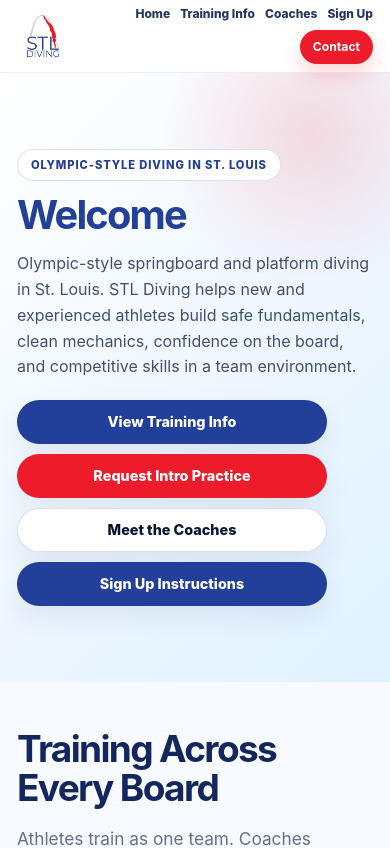
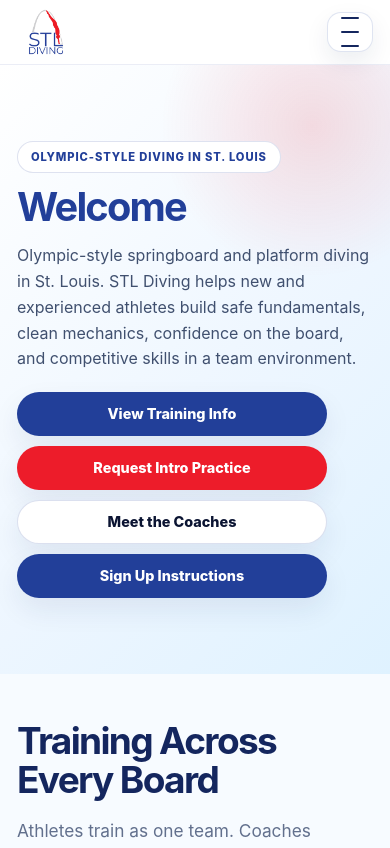
Before and after one commit to PeterLucido/STL_DIVING, a Next.js app: page / in a window 390 px wide. Shown: the top 848 px of the page. Built offline with nearby package versions, Linux system fonts and the light colour scheme.

Commit message:
Add expandable mobile header

```diff
--- a/components/Header.tsx
+++ b/components/Header.tsx
@@ -1,12 +1,27 @@
+import { useState } from "react";
+
 export default function Header() {
+  const [menuOpen, setMenuOpen] = useState(false);
+
   return (
     <header className="topbar">
       <div className="wrap nav">
         <a className="brand" href="/">
           <img alt="STL Diving logo" src="/assets/stl-diving-logo-transparent.png" />
         </a>
-        <a className="mobile-contact cta" href="/contact">Contact</a>
-        <nav className="navlinks">
+        <button
+          aria-controls="site-navigation"
+          aria-expanded={menuOpen}
+          aria-label={menuOpen ? "Close navigation menu" : "Open navigation menu"}
+          className="menu-toggle"
+          onClick={() => setMenuOpen((isOpen) => !isOpen)}
+          type="button"
+        >
+          <span></span>
+          <span></span>
+          <span></span>
+        </button>
+        <nav className={`navlinks${menuOpen ? " is-open" : ""}`} id="site-navigation">
           <a href="/">Home</a>
           <a href="/programs">Training Info</a>
           <a href="/coaches">Coaches</a>
--- a/styles/globals.css
+++ b/styles/globals.css
@@ -177,6 +177,23 @@
 .hero .stat:has(strong:only-child) strong{font-size:clamp(1.28rem,1.8vw,1.72rem)}
 @media(max-width:980px){.hero .hero-card{justify-self:stretch;max-width:none}.hero .logo-panel{min-height:300px}}
 
+/* Expandable mobile header */
+.menu-toggle{display:none}
+@media(max-width:640px){
+  .topbar{background:rgba(255,255,255,.96)!important}
+  .nav{display:grid!important;grid-template-columns:auto auto!important;grid-template-rows:auto auto!important;align-items:center!important;gap:0 14px!important;min-height:0!important;padding:9px 0!important}
+  .brand{grid-column:1!important;grid-row:1!important}
+  .brand img{width:58px!important;height:46px!important}
+  .mobile-contact{display:none!important}
+  .menu-toggle{grid-column:2!important;grid-row:1!important;justify-self:end;display:inline-grid!important;place-items:center;gap:4px;width:46px;height:40px;border:1px solid rgba(34,63,153,.14);border-radius:14px;background:#fff;box-shadow:0 10px 24px rgba(13,32,77,.08);padding:0;cursor:pointer}
+  .menu-toggle span{display:block;width:18px;height:2px;border-radius:999px;background:var(--blue2)}
+  .navlinks{grid-column:1/-1!important;grid-row:2!important;display:none!important;width:100%!important;margin-top:10px!important;padding:10px!important;border:1px solid rgba(34,63,153,.1)!important;border-radius:20px!important;background:rgba(255,255,255,.98)!important;box-shadow:0 18px 44px rgba(13,32,77,.12)!important}
+  .navlinks.is-open{display:grid!important;grid-template-columns:1fr!important;gap:8px!important}
+  .navlinks>a,.navlinks>a:not(.cta),.dropdown-toggle{display:flex!important;align-items:center!important;justify-content:center!important;min-height:44px!important;padding:12px 14px!important;border-radius:14px!important;background:#f4f8ff!important;border:1px solid rgba(34,63,153,.08)!important;color:#23345d!important;font-size:.94rem!important;font-weight:900!important;line-height:1!important;opacity:1!important;white-space:nowrap!important;box-shadow:none!important}
+  .navlinks>a.cta{display:flex!important;background:var(--red)!important;color:#fff!important;border-color:transparent!important;box-shadow:0 10px 22px rgba(237,28,42,.18)!important}
+}
+@media(min-width:641px){.navlinks{display:flex!important}}
+
 /* Homepage checklist cleanup */
 .check b{flex:0 0 58px;width:58px;min-height:42px;border-radius:14px;background:rgba(237,28,42,.08);display:grid;place-items:center;color:var(--red);font-size:.84rem;font-weight:950;line-height:1;white-space:nowrap;overflow-wrap:normal;margin:0;padding:10px 12px}
 .check span{line-height:1.45;overflow-wrap:normal}
```
